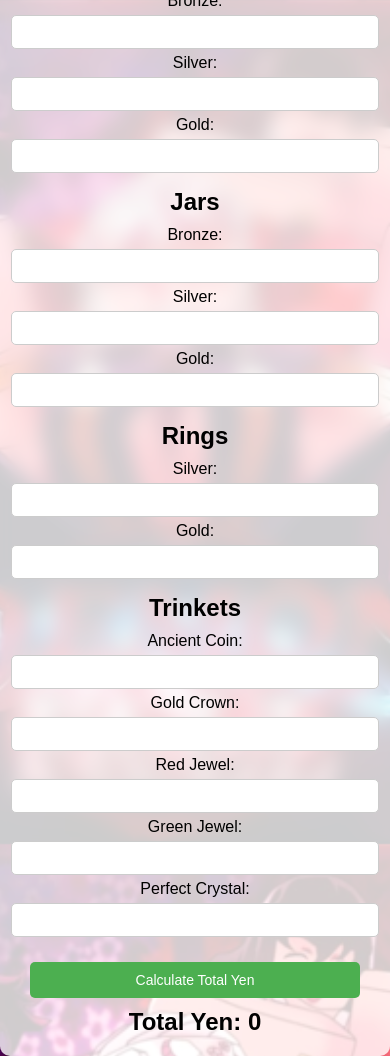
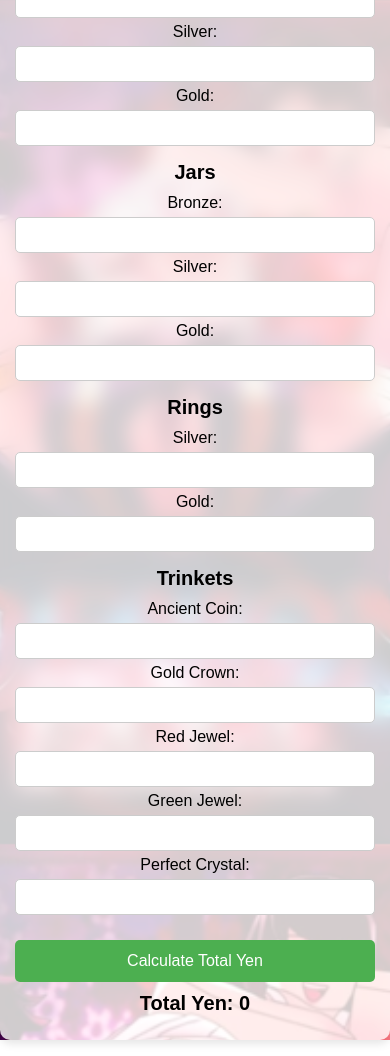
Before and after one commit to KCEndeavours/Demonfall-Yen-Calculator, a plain HTML site: page index.html in a window 390 px wide. Drawn offline with Linux system fonts and the light colour scheme.

Commit message:
Updated styles.css
Adjusted the mobile view section.

```diff
--- a/styles.css
+++ b/styles.css
@@ -52,18 +52,24 @@ button:hover {
 @media (max-width: 600px) {
     .container {
         width: 100%;
-        padding: 10px;
+        padding: 15px;
+    }
+
+    h1, h2 {
+        font-size: 20px;
     }
 
     input[type="number"] {
         padding: 8px;
-        font-size: 14px;
-        width: calc(100% - 20px);
+        font-size: 16px;
+        width: 100%; /* Make input fields full-width */
+        box-sizing: border-box; /* Include padding and border in the element's total width */
     }
 
     button {
-        padding: 10px 15px;
-        font-size: 14px;
-        width: calc(100% - 40px);
+        padding: 12px 20px;
+        font-size: 16px;
+        width: 100%; /* Make button full-width */
+        box-sizing: border-box; /* Include padding and border in the element's total width */
     }
 }
```
